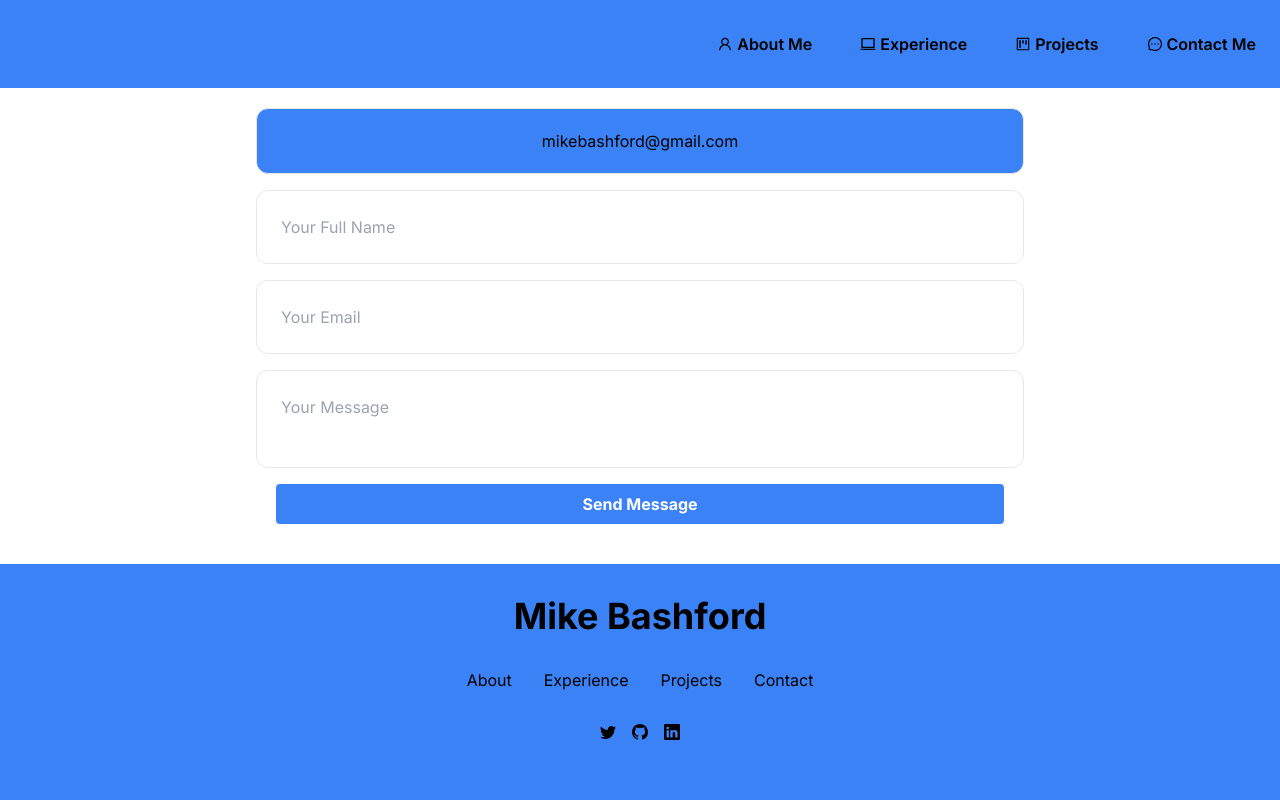
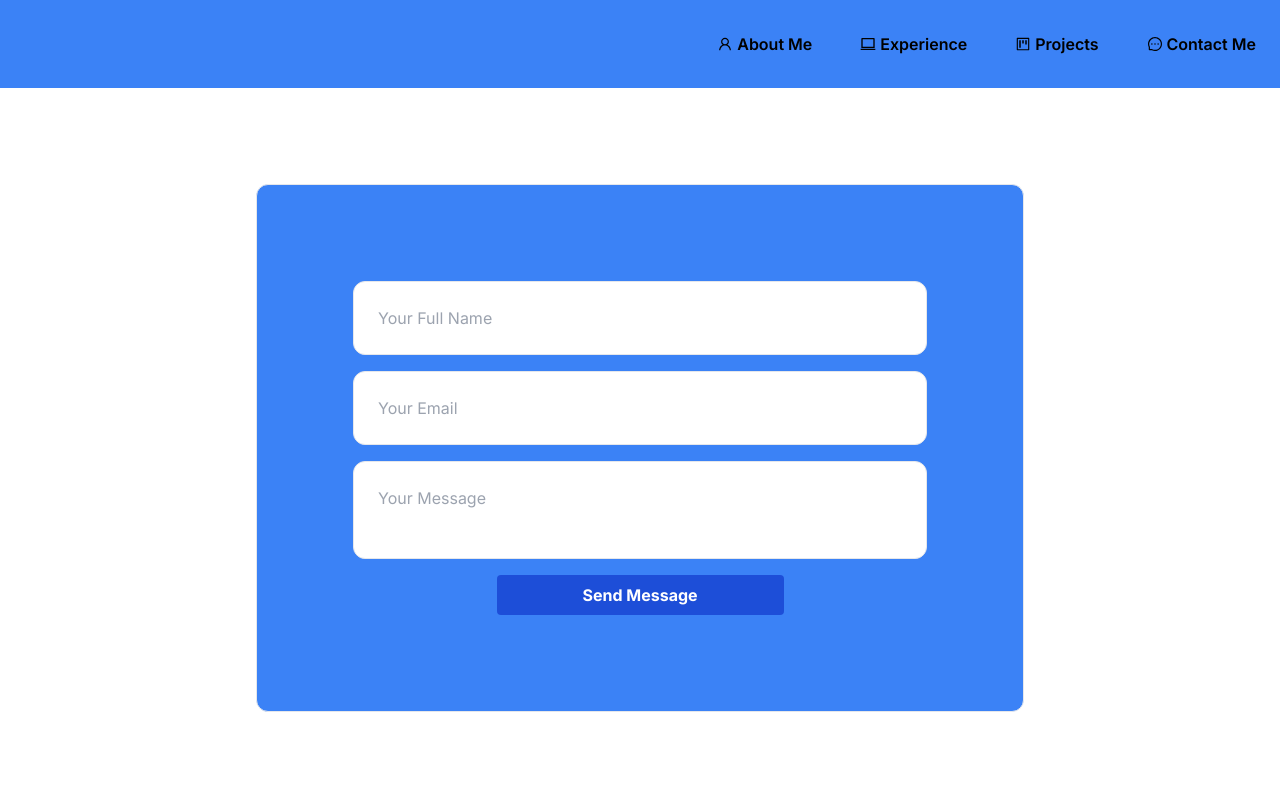
Before and after one commit to mikebashford/my-portfolio-page, a Next.js app: page /contact in a window 1280 px wide. Shown: the top 800 px of the page. Built offline with nearby package versions, Linux system fonts and the light colour scheme.

Commit message:
Updated styling on contact page

```diff
--- a/app/contact/page.tsx
+++ b/app/contact/page.tsx
@@ -6,13 +6,10 @@ export default async function Experience() {
     <main className="flex flex-col bg-white w-screen">
       <Navbar />
       <div
-        className="w-3/5 grid grid-cols-1 gap-2 my-5 self-center"
+        className="w-3/5 grid grid-cols-1 gap-2 my-24 self-center border rounded-xl p-24 bg-blue-500"
         id="contact"
       >
         <div className="flex flex-col gap-4">
-          <article className="bg-blue-500 p-5 rounded-xl text-center border">
-            <h5>mikebashford&#64;gmail.com</h5>
-          </article>
           <form className="flex flex-col gap-4">
             <input
               type="text"
@@ -36,7 +33,7 @@ export default async function Experience() {
             ></textarea>
             <button
               type="submit"
-              className="bg-blue-500 hover:bg-blue-700 text-white font-bold py-2 px-4 rounded mx-5"
+              className="bg-blue-700 hover:bg-blue-900 text-white font-bold py-2 px-4 rounded mx-5 w-1/2 self-center"
             >
               Send Message
             </button>
--- a/app/experience/page.tsx
+++ b/app/experience/page.tsx
@@ -1,5 +1,6 @@
 import Navbar from "@/app/ui/navbar";
 import Footer from "@/app/ui/footer";
+
 export default function Experience() {
   return (
     <main className="flex flex-col bg-white w-screen">
--- a/app/page.tsx
+++ b/app/page.tsx
@@ -14,9 +14,6 @@ export default function Home() {
     <main className="flex flex-col bg-white w-screen">
       <Navbar />
       <About />
-      {/* <Experience />
-      <Projects />
-      <Contact /> */}
       <Footer />
     </main>
   );
--- a/app/ui/footer.tsx
+++ b/app/ui/footer.tsx
@@ -1,4 +1,3 @@
-"use client";
 import { BsTwitter, BsGithub, BsLinkedin } from "react-icons/bs";
 import Link from "next/link";
 
--- a/app/ui/navbar.tsx
+++ b/app/ui/navbar.tsx
@@ -1,5 +1,3 @@
-"use client";
-
 import Link from "next/link";
 import {
   AiOutlineHome,
```
